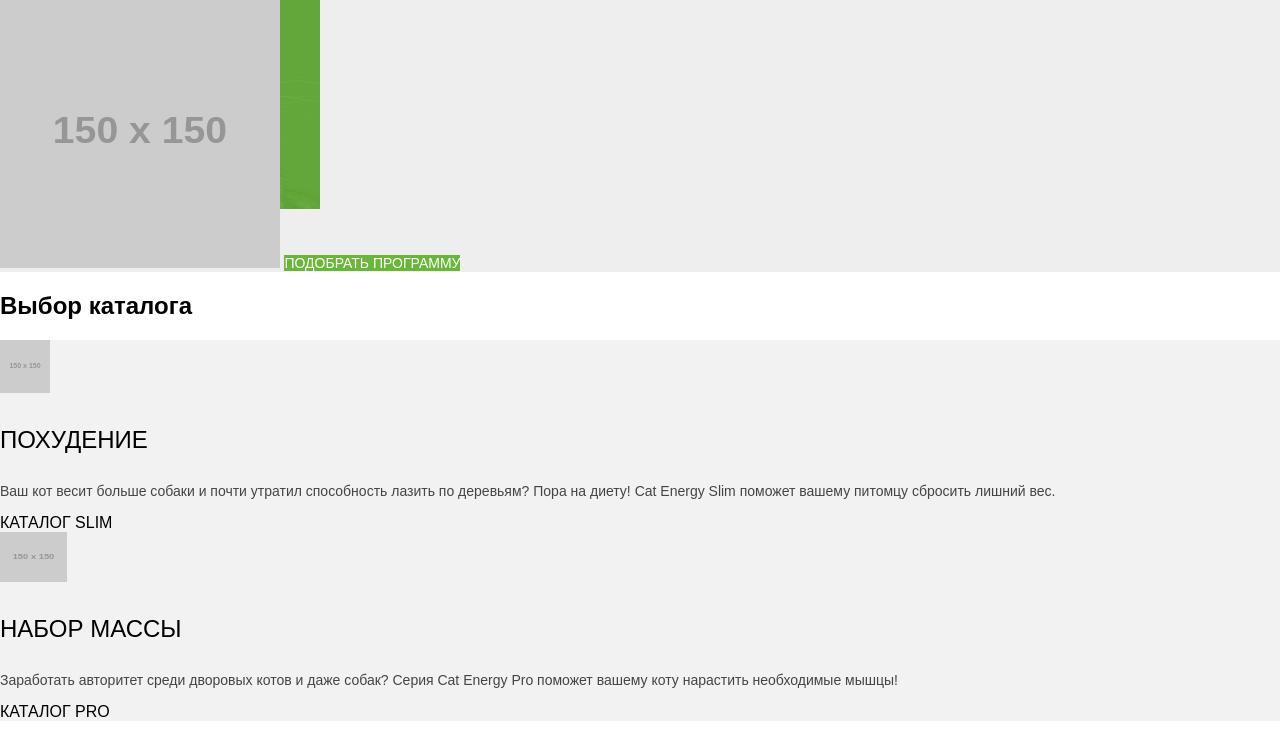
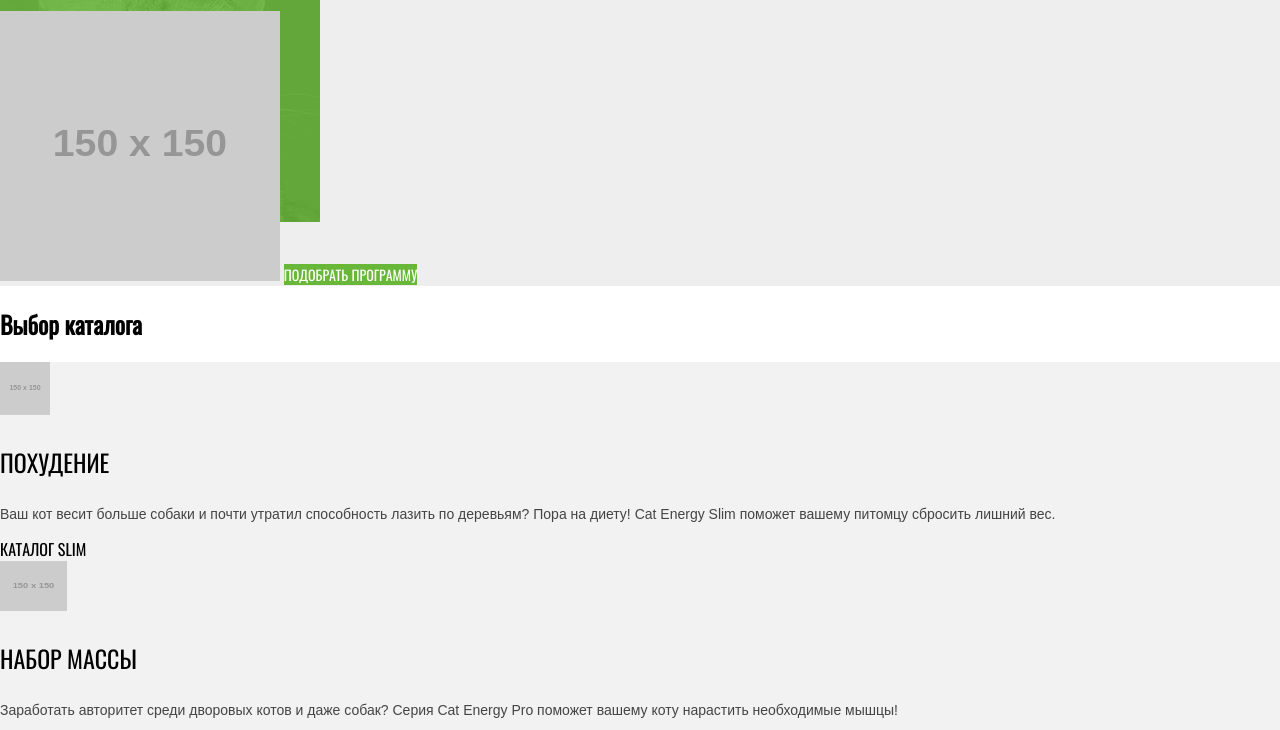
Before and after one commit to XpeNova/350451-cat-energy-20, a website: page source/index.html in a window 1280 px wide. Shown: the part 328-1058 px from the top of the page. Drawn offline with nearby package versions, Linux system fonts and the light colour scheme; files that its build step writes are made by us from their sources; the site is published under a folder, as on GitHub Pages, so addresses that start at the root find nothing; placeholder pictures from the web are drawn by us; files whose address does not match are found by name.

Commit message:
поправил шрифты

```diff
--- a/source/sass/globals/page-body.scss
+++ b/source/sass/globals/page-body.scss
@@ -1,14 +1,14 @@
 @font-face {
   font-family: "Oswaldregular";
-  src: url("/fonts/oswaldregular.woff2") format("woff2"),
-    url("/fonts/oswaldregular.woff") format("woff");
+  src: url("..source/fonts/oswaldregular.woff2") format("woff2"),
+    url("..source/fonts/oswaldregular.woff") format("woff");
   font-weight: 500;
 }
 
 @font-face {
   font-family: "Oswaldmedium";
-  src: url("/fonts/oswaldmedium.woff2") format("woff2"),
-    url("/fonts/oswaldmedium.woff") format("woff");
+  src: url("..source/fonts/oswaldmedium.woff2") format("woff2"),
+    url("..sourceg/fonts/oswaldmedium.woff") format("woff");
   font-weight: 400;
 }
 
```
